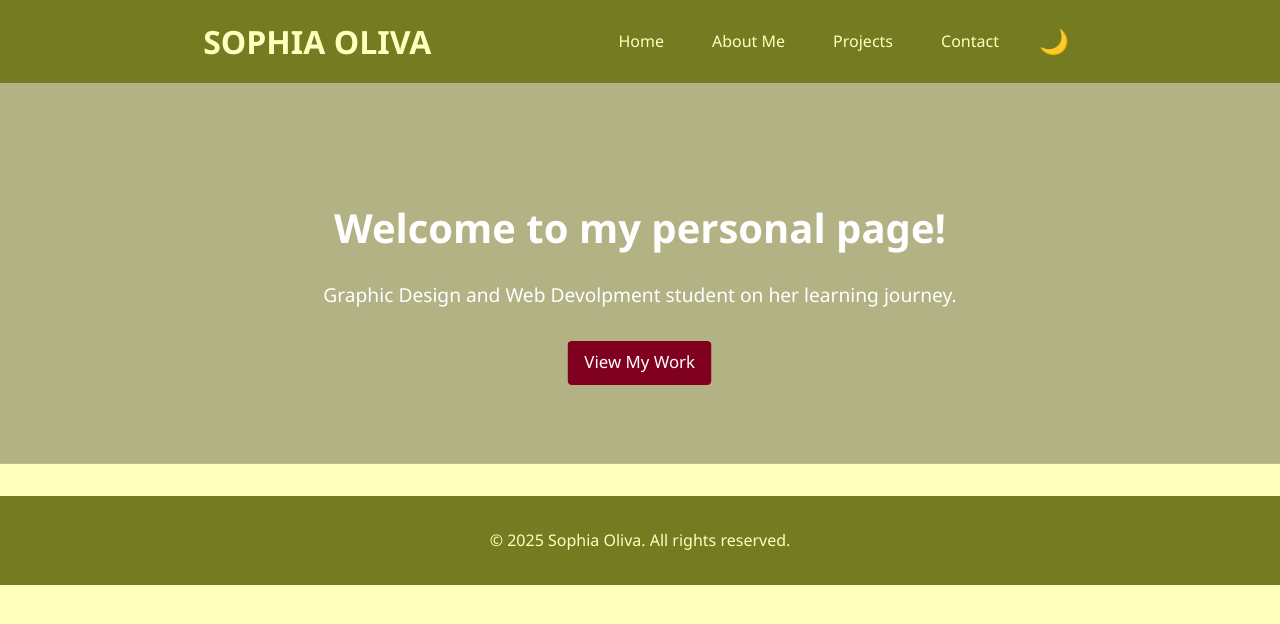
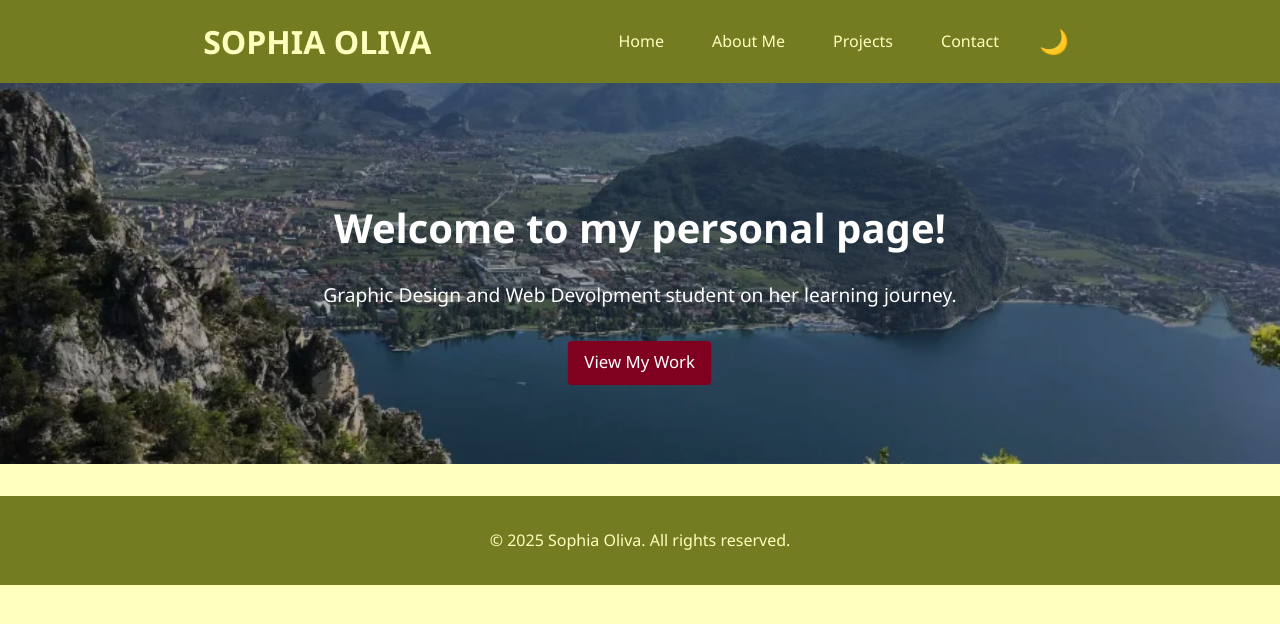
Before and after one commit to front-end-fundamentals-2025/fef-portfolio-sopphiaaa, a plain HTML site: page index.html in a window 1280 px wide. Drawn offline with Linux system fonts and the light colour scheme; the site is published under a folder, as on GitHub Pages, so addresses that start at the root find nothing.

Commit message:
path fix

```diff
--- a/css/style.css
+++ b/css/style.css
@@ -417,7 +417,7 @@ color: #ffffbe;
 
 /* Hero Section */
 .hero {
-    background: linear-gradient(rgba(0,0,0,0.3), rgba(0,0,0,0.3)), url('/images/home.jpg');
+    background: linear-gradient(rgba(0,0,0,0.3), rgba(0,0,0,0.3)), url('../images/home.jpg');
     background-size: cover;
     background-position: center;
     color: white;
```
